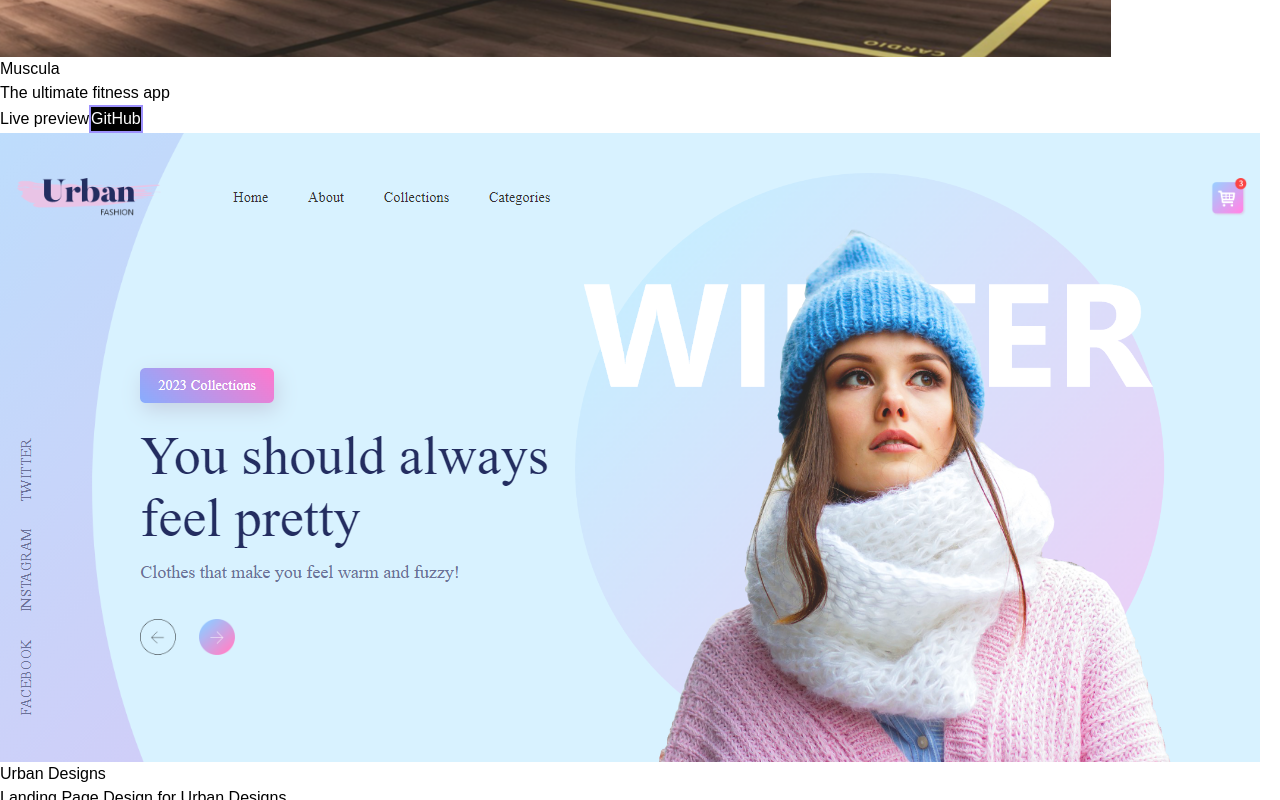
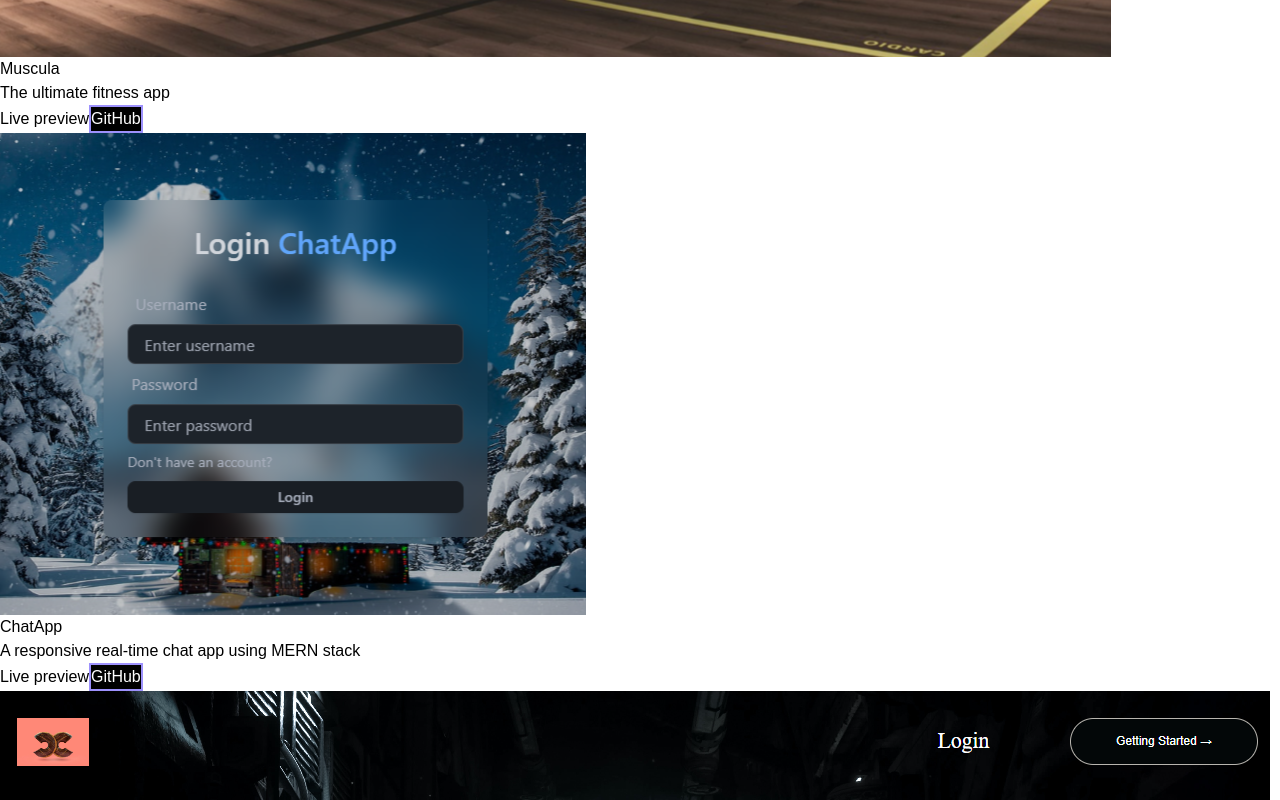
Before and after one commit to TanCie/t-portfolio, a React (Vite) app: page / in a window 1280 px wide. Shown: the part 1420-2220 px from the top of the page. Built offline with nearby package versions, Linux system fonts and the light colour scheme.

Commit message:
new project

```diff
--- a/src/App.jsx
+++ b/src/App.jsx
@@ -5,7 +5,7 @@
 import proj1 from "./img/proj1.png";
 import proj2 from "./img/proj2.jpg";
 import proj3 from "./img/proj3.png";
-import proj4 from "./img/proj4.png";
+import proj5 from "./img/proj5.png";
 import "./index.css";
 import { AboutMe } from "./components/AboutMe";
 import Footer from "./components/Footer";
@@ -23,11 +23,11 @@
   },
   {
     id: 2,
-    title: "Urban Designs",
-    desc: "Landing Page Design for Urban Designs",
-    link: "https://tancie.github.io/design1/",
-    gitLink: "https://github.com/TanCie/design1",
-    image: proj4,
+    title: "ChatApp",
+    desc: "A responsive real-time chat app using MERN stack ",
+    link: "https://tancie-chatapp.onrender.com/",
+    gitLink: "https://github.com/TanCie/mern-chatapp",
+    image: proj5,
   },
   {
     id: 3,
@@ -61,7 +61,7 @@
                 <Hero />
                 <h2
                   id="project"
-                  className="text-white font-bold text-4xl text-center py-16"
+                  className="text-white font-bold text-3xl md:text-4xl text-center py-16"
                 >
                   PROJECTS
                 </h2>
--- a/src/components/TechSkills.jsx
+++ b/src/components/TechSkills.jsx
@@ -68,21 +68,21 @@
       id="tech"
       className="w-full flex flex-col items-center justify-center mt-20"
     >
-      <h3 className="text-gray-200 my-10 text-center text-3xl md:text-4xl font-semibold font-mono">
+      <h3 className="text-gray-200 my-10 text-center text-2xl md:text-4xl font-semibold font-mono">
         Languages / Frameworks
       </h3>
       <div className="w-[70%] flex flex-wrap justify-center">
         {skills.map((skill) => (
           <div
             key={skill.id}
-            className="inline-flex items-center border rounded-xl border-gray-400 px-5 py-2 m-4 gap-3 text-white"
+            className="inline-flex items-center border rounded-xl border-gray-400 px-3 md:px-5 py-2 m-4 gap-3 text-white"
           >
             <img
               src={skill.image}
               alt={skill.skill}
-              className="w-10 h-10 object-contain"
+              className="w-5 md:w-10 h-5 md:h-10 object-contain"
             />
-            <p className="text-md md:text-lg">{skill.skill}</p>
+            <p className="text-xs md:text-lg">{skill.skill}</p>
           </div>
         ))}
       </div>
```
Also changed, not shown: src/img/proj5.png (added).
